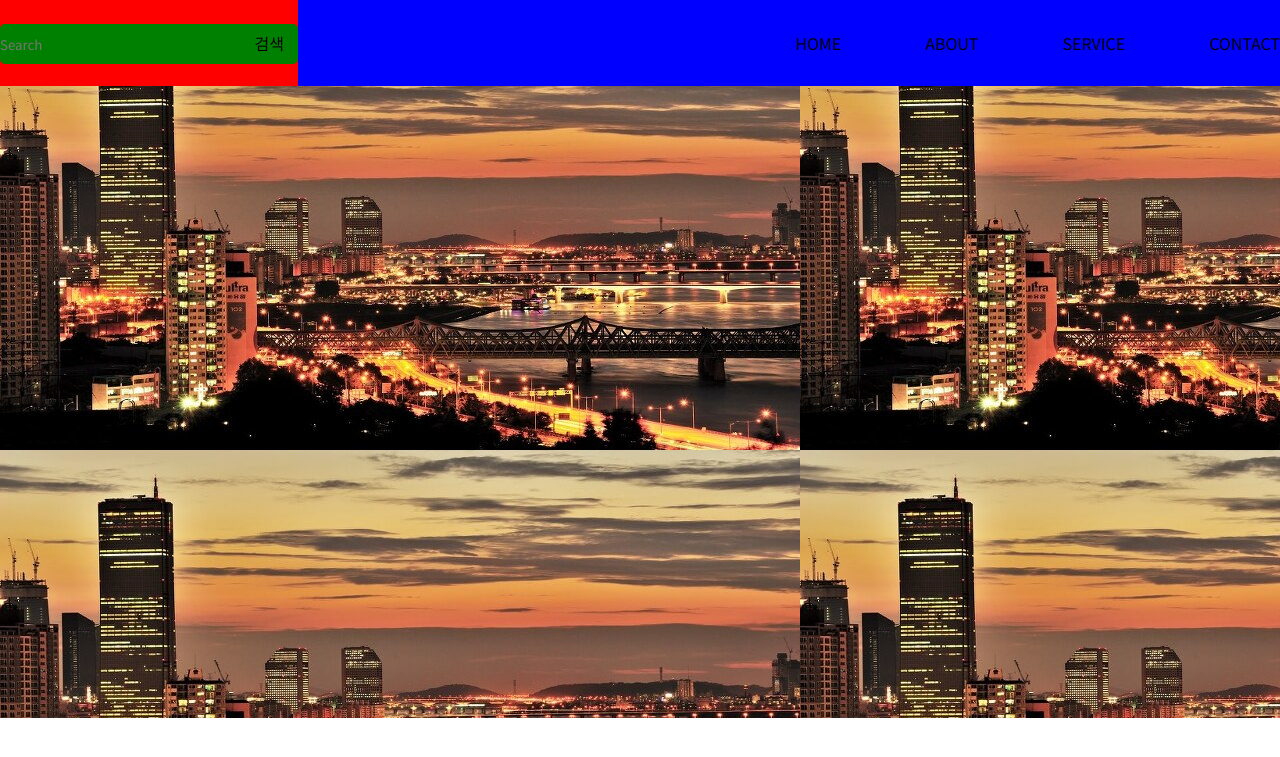
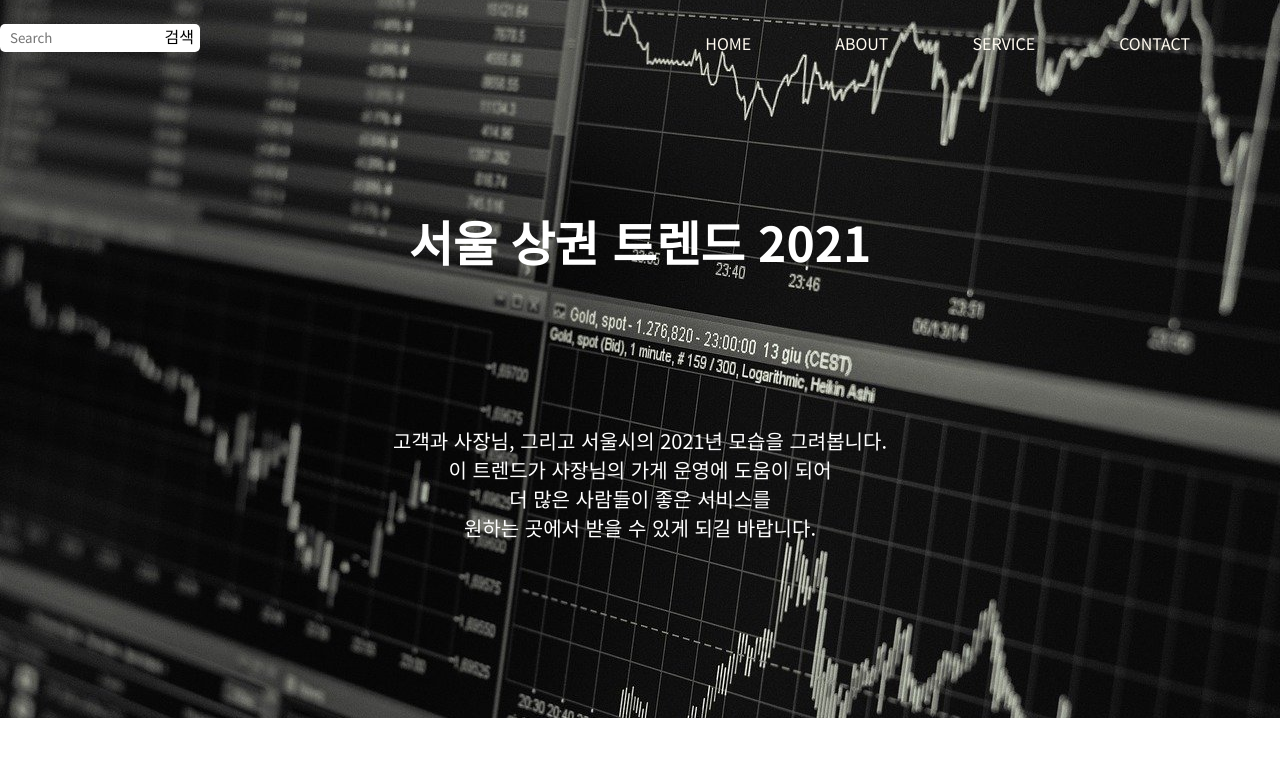
Before and after one commit to woosinbum/yeardream_semi_project, a Flask app: page / in a window 1280 px wide. Shown: the top 757 px of the page. Run offline with Flask 2, Linux system fonts and the light colour scheme.

Commit message:
첫번째 페이지

```diff
--- a/flask/app/templates/index.html
+++ b/flask/app/templates/index.html
@@ -12,8 +12,8 @@
 		<div class="wrap">
 			<div class="intro_bg">
 				<div class="header">
-					<div class="searchArea">
-						<form >
+					<div class="search_area">
+						<form>
 							<input type="search" placeholder="Search">
 							<span>검색</span>
 						</form>
@@ -25,6 +25,19 @@
 						<li><a href="#">CONTACT</a></li>
 					</ul>
 				</div>
+				<div class="intro_title">
+					<h1>서울 상권 트렌드 2021</h1>
+				</div>
+				<div class="intro_txt">
+					<p>고객과 사장님, 그리고 서울시의 2021년 모습을 그려봅니다.<p>
+					<p>이 트렌드가 사장님의 가게 운영에 도움이 되어</p>
+					<p>더 많은 사람들이 좋은 서비스를</p>
+					<p>원하는 곳에서 받을 수 있게 되길 바랍니다.</p>
+				</div>
+			</div>
+			<!-- intro_end -->
+			<div>
+
 			</div>
 		</div>
 	</body>
--- a/flask/app/templates/style.css
+++ b/flask/app/templates/style.css
@@ -6,9 +6,13 @@
     padding: 0px;
     color: #000;
 }
+h1 {
+    font-size: 48px;
+}
+.intro_bg{
 
-.intro_bg{
-    background-image:url("source-code//flask//app//static//image//seoul.jpg"); no-repeat;
+    background-image:url("../static/image/stock.jpg");
+    background-position: center;
     width: 100%;
     height: 718px;
 
@@ -17,31 +21,63 @@
     display: flex;
     width: 1280px;
     margin: auto;
-    background: red;
+
     height: 86px;
 }
 
-.searchArea{
-    width: 300px;
-    height: 40px;
-    background: green;
+.search_area{
+    width: 200px;
+    height: 28px;
+    background:#fff;
     border-radius: 5px;
     margin-top: 24px;
 }
-.searchArea > form > input{
+.search_area > form > input{
     border: none;
-    width: 250px;
-    height: 40px;
-    background: rgba(0,0,0,0.0);
+    width: 160px;
+    height: 15px;
+    background:#fff;
+    color: #000;
+    padding-left:10px;
+
 
 }
+.serach_area > form > span{
+    width: 15px;
+    color:black;
+}
+
 .nav{
     display: flex;
     justify-content: flex-end;
     line-height: 86px;
     width:calc(1290px - 300px);
-    background: blue;
+
+
 }
 .nav > li{
     margin-left: 84px;
 }
+.nav > li > a {
+    color:floralwhite;
+
+}
+
+.intro_title{
+    width: 100%;
+    margin: 120px auto;
+    text-align: center;
+}
+.intro_txt {
+    width: 100%;
+    margin:150px auto;
+    text-align:center;
+    font-size: 20px;
+
+}
+.intro_title > h1{
+    color: #fff;
+}
+.intro_txt > p{
+    color:#fff;
+}
```
Also changed, not shown: flask/app/static/image/stock.jpg (added).
